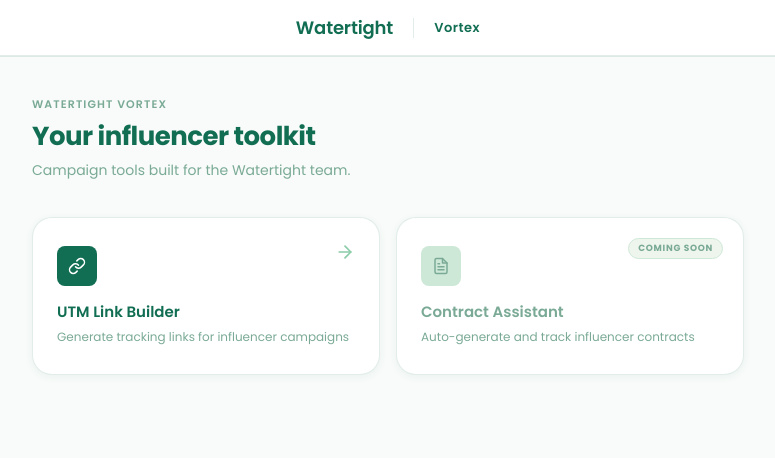
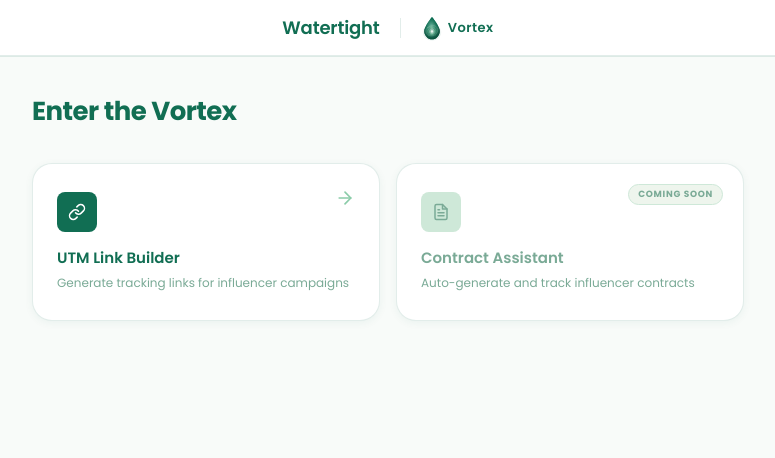
Before and after one commit to ianjwt/watertight-hub, a plain HTML site: page index.html in a window 1280 px wide. Shown: the whole page, without its empty margins (252-1027 px from the left). Drawn offline with Linux system fonts and the light colour scheme.

Commit message:
feat: vortex icon in header + Enter the Vortex hero text

```diff
--- a/index.html
+++ b/index.html
@@ -640,7 +640,54 @@
     <div class="logo-area">
       <span class="logo-wordmark">Watertight</span>
       <div class="logo-divider"></div>
-      <span class="hub-label">Vortex</span>
+      <span style="display:inline-flex; align-items:center; gap:5px;">
+        <svg xmlns="http://www.w3.org/2000/svg" viewBox="0 0 120 140" width="22" height="26" style="display:block;">
+          <defs>
+            <radialGradient id="aura" cx="50%" cy="60%" r="55%">
+              <stop offset="0%" stop-color="#8BCCA9" stop-opacity="0.4"/>
+              <stop offset="60%" stop-color="#116E53" stop-opacity="0.15"/>
+              <stop offset="100%" stop-color="#116E53" stop-opacity="0"/>
+            </radialGradient>
+            <radialGradient id="dropFill" cx="45%" cy="40%" r="65%">
+              <stop offset="0%" stop-color="#5BA992"/>
+              <stop offset="50%" stop-color="#116E53"/>
+              <stop offset="100%" stop-color="#0a4a38"/>
+            </radialGradient>
+            <radialGradient id="innerGlow" cx="50%" cy="65%" r="50%">
+              <stop offset="0%" stop-color="#CEE8D8" stop-opacity="0.9"/>
+              <stop offset="40%" stop-color="#8BCCA9" stop-opacity="0.5"/>
+              <stop offset="100%" stop-color="#116E53" stop-opacity="0"/>
+            </radialGradient>
+            <filter id="glow" x="-40%" y="-40%" width="180%" height="180%">
+              <feGaussianBlur stdDeviation="4" result="blur"/>
+              <feMerge><feMergeNode in="blur"/><feMergeNode in="SourceGraphic"/></feMerge>
+            </filter>
+            <filter id="softglow" x="-60%" y="-60%" width="220%" height="220%">
+              <feGaussianBlur stdDeviation="7" result="blur"/>
+              <feMerge><feMergeNode in="blur"/><feMergeNode in="blur"/><feMergeNode in="SourceGraphic"/></feMerge>
+            </filter>
+            <clipPath id="dropClip">
+              <path d="M60 10 C60 10, 18 62, 18 86 C18 110 37 132 60 132 C83 132 102 110 102 86 C102 62 60 10 60 10 Z"/>
+            </clipPath>
+          </defs>
+          <ellipse cx="60" cy="90" rx="52" ry="48" fill="url(#aura)"/>
+          <path d="M60 10 C60 10, 18 62, 18 86 C18 110 37 132 60 132 C83 132 102 110 102 86 C102 62 60 10 60 10 Z" fill="url(#dropFill)" filter="url(#glow)"/>
+          <g clip-path="url(#dropClip)" fill="none" stroke-linecap="round">
+            <path d="M60 55 C85 56, 95 72, 90 88 C85 104, 70 115, 52 112 C34 109, 24 95, 28 80 C32 66, 46 58, 60 60" stroke="#CEE8D8" stroke-width="2" opacity="0.5" filter="url(#softglow)"/>
+            <path d="M60 65 C77 66, 83 77, 80 89 C77 101, 66 108, 54 106 C42 104, 35 94, 38 83 C41 72, 51 66, 60 67" stroke="#8BCCA9" stroke-width="2.5" opacity="0.7" filter="url(#softglow)"/>
+            <path d="M60 74 C70 75, 74 82, 72 90 C70 98, 63 103, 56 101 C49 99, 45 93, 47 86 C49 79, 55 75, 60 75" stroke="#CEE8D8" stroke-width="2" opacity="0.85" filter="url(#softglow)"/>
+            <path d="M60 82 C64 82, 66 85, 65 89 C64 93, 61 95, 58 94 C55 93, 53 90, 54 87 C55 84, 58 82, 60 83" stroke="#ffffff" stroke-width="2" opacity="0.9" filter="url(#softglow)"/>
+          </g>
+          <circle cx="60" cy="88" r="22" fill="url(#innerGlow)" opacity="0.6"/>
+          <circle cx="60" cy="88" r="5" fill="#ffffff" opacity="0.95" filter="url(#softglow)"/>
+          <circle cx="60" cy="88" r="2.5" fill="#CEE8D8" opacity="1"/>
+          <circle cx="38" cy="68" r="1.5" fill="#CEE8D8" opacity="0.7" filter="url(#softglow)"/>
+          <circle cx="84" cy="72" r="1" fill="#CEE8D8" opacity="0.6" filter="url(#softglow)"/>
+          <circle cx="78" cy="112" r="1.2" fill="#8BCCA9" opacity="0.5" filter="url(#softglow)"/>
+          <circle cx="42" cy="108" r="1" fill="#CEE8D8" opacity="0.5" filter="url(#softglow)"/>
+        </svg>
+        <span class="hub-label">Vortex</span>
+      </span>
     </div>
   </header>
 
@@ -653,9 +700,7 @@
     <div id="view-home">
 
       <div class="home-hero">
-        <div class="home-hero-eyebrow">Watertight Vortex</div>
-        <div class="home-hero-title">Your influencer toolkit</div>
-        <div class="home-hero-sub">Campaign tools built for the Watertight team.</div>
+        <div class="home-hero-title">Enter the Vortex</div>
       </div>
 
       <div class="tool-cards-grid">
```
